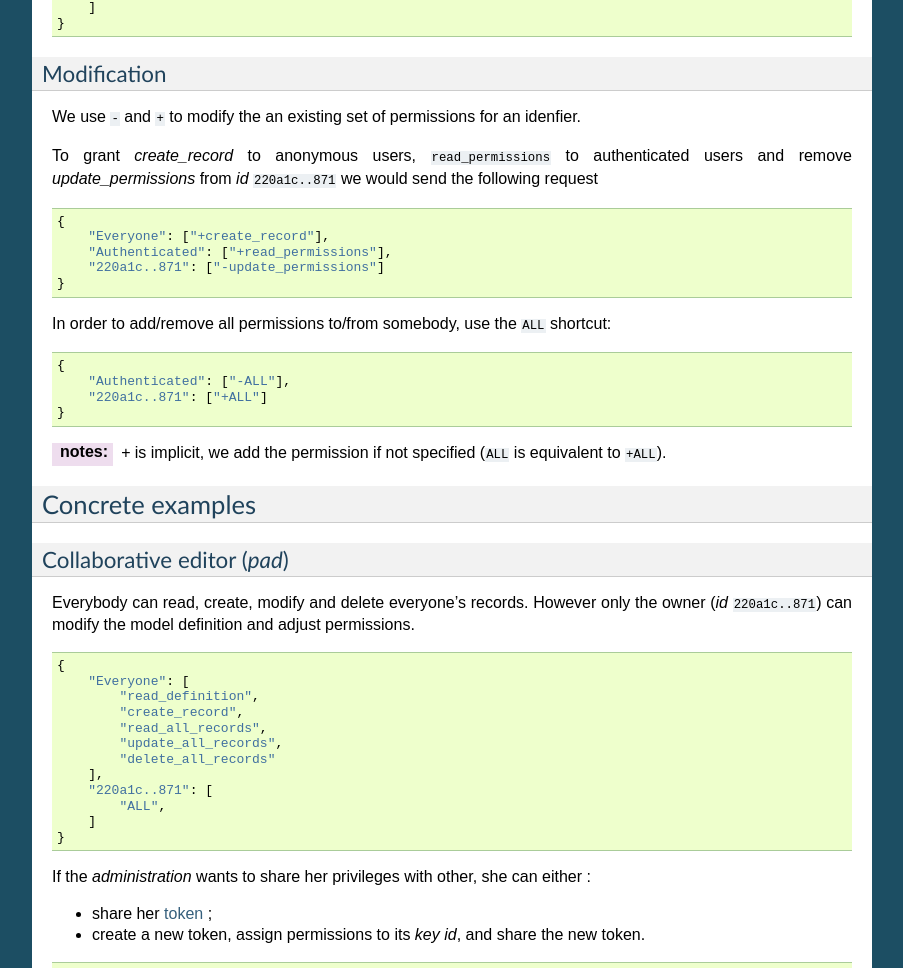
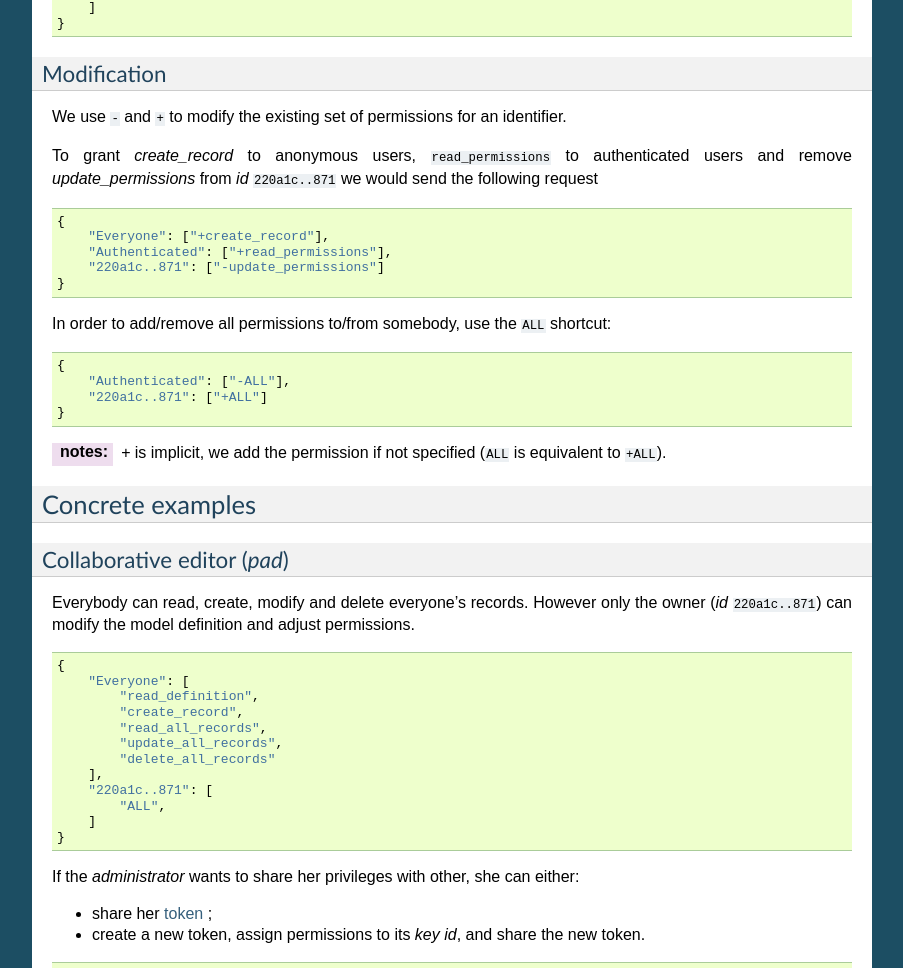
Before and after one commit to spiral-project/daybed, a Sphinx documentation site: the page built from docs/source/permissions.rst, in a window 1280 px wide and 1400 px high, scrolled down 1788 px. Shown: the part 152-1120 px from the top of the window, without its empty margins (198-1101 px from the left). Built offline with Sphinx 7.4.7, drawn with Linux system fonts in a browser that asks for light colours; some of the changed text lies outside the part shown.

Commit message:
@Natim review

```diff
--- a/docs/source/permissions.rst
+++ b/docs/source/permissions.rst
@@ -128,8 +128,8 @@ Permissions become :
 Modification
 ------------
 
-We use ``-`` and ``+`` to modify the an existing set of permissions for an
-idenfier.
+We use ``-`` and ``+`` to modify the existing set of permissions for an
+identifier.
 
 To grant `create_record` to anonymous users, ``read_permissions`` to
 authenticated users and remove `update_permissions` from *id* ``220a1c..871``
@@ -179,7 +179,7 @@ adjust permissions.
     }
 
 
-If the *administration* wants to share her privileges with other, she can either :
+If the *administrator* wants to share her privileges with other, she can either:
 
 * share her :term:`token` ;
 * create a new token, assign permissions to its *key id*, and share the new token.
```
Also changed, not shown: other parts of docs/source/permissions.rst (+1 -1 lines).
